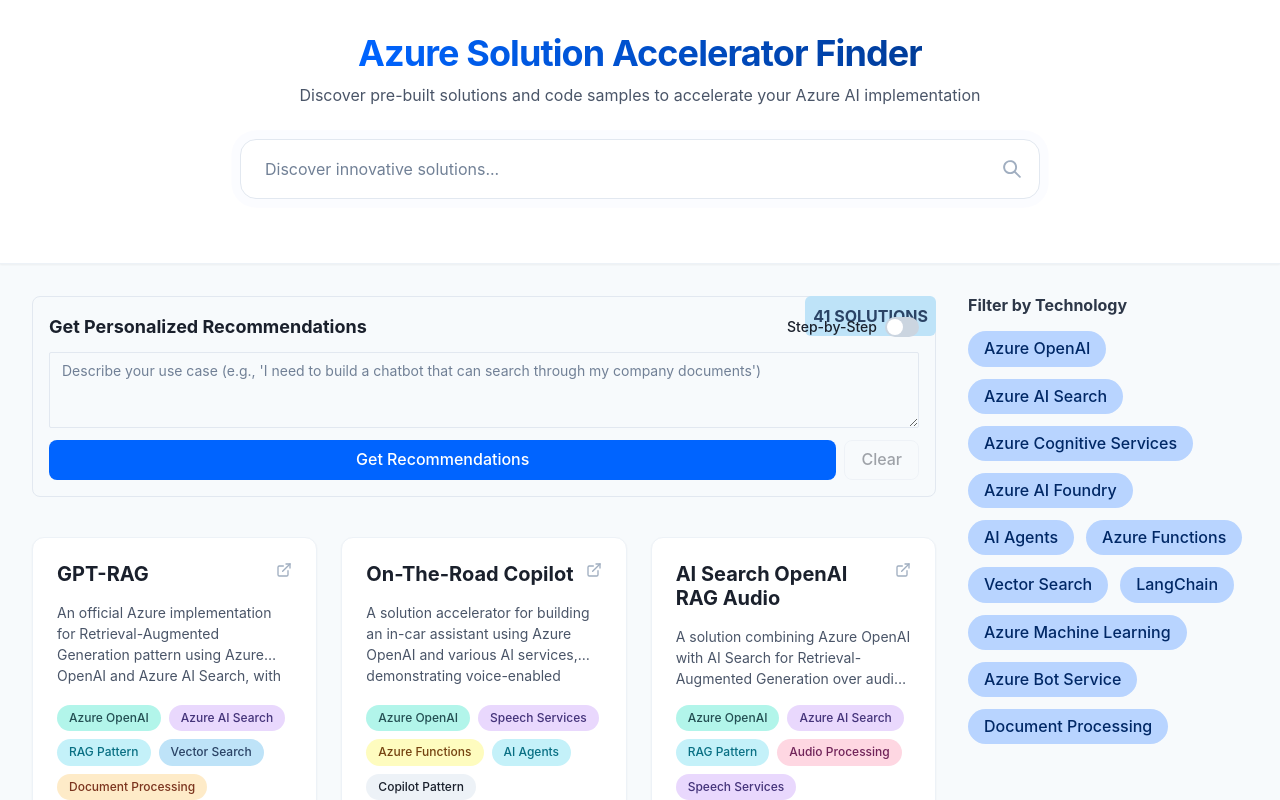
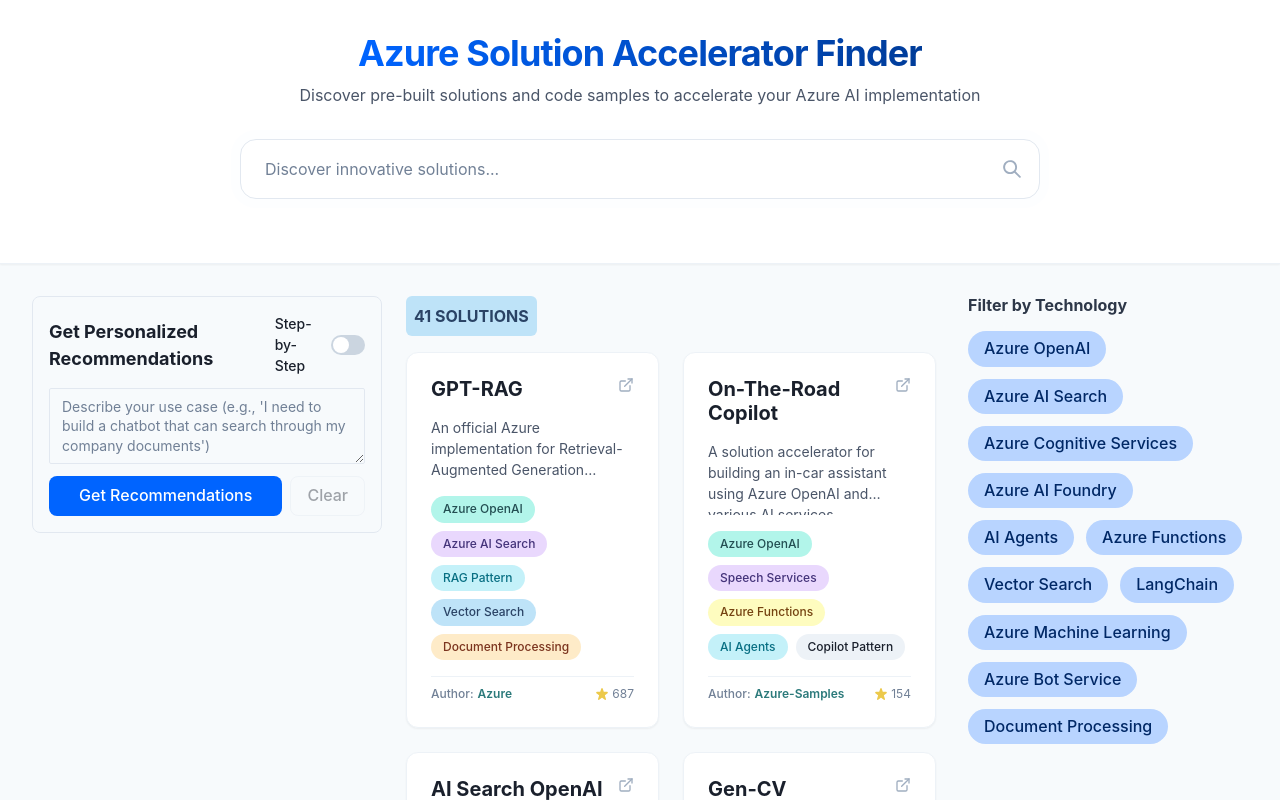
Before and after one commit to FlorKi610/accelerator-finder, a React (Create React App) app: page / in a window 1280 px wide. Shown: the top 800 px of the page. Built offline with nearby package versions, Linux system fonts and the light colour scheme.

Commit message:
Update layout: Move recommendation wizard to left side

```diff
--- a/src/components/AcceleratorList.tsx
+++ b/src/components/AcceleratorList.tsx
@@ -1,5 +1,5 @@
 import React, { useMemo, useState } from 'react';
-import { SimpleGrid, Text, VStack, Box, Button, Textarea, Badge, HStack, Switch, FormControl, FormLabel, Collapse } from '@chakra-ui/react';
+import { SimpleGrid, Text, VStack, Box, Button, Textarea, Badge, HStack, Switch, FormControl, FormLabel, Collapse, Grid, GridItem } from '@chakra-ui/react';
 import { AcceleratorCard } from './AcceleratorCard';
 import { RecommendationWizard } from './RecommendationWizard';
 
@@ -609,13 +609,10 @@
 
   return (
     <VStack spacing={6} width="100%" position="relative">
-      <Box position="absolute" top="0" right="0">
-        <Badge colorScheme="blue" fontSize="md" p={2} borderRadius="md">
-          {filteredAccelerators.length} Solutions
-        </Badge>
-      </Box>
-
-      <Box width="100%" p={4} borderWidth="1px" borderRadius="lg">
+      <Grid templateColumns={{ base: '1fr', lg: '350px 1fr' }} gap={6} width="100%">
+        {/* Left column: Recommendation wizard */}
+        <GridItem>
+          <Box p={4} borderWidth="1px" borderRadius="lg" position="sticky" top="4">
             <VStack spacing={3}>
               <HStack width="100%" justifyContent="space-between">
                 <Text fontSize="lg" fontWeight="bold">Get Personalized Recommendations</Text>
@@ -666,7 +663,6 @@
                   </Button>
                 </VStack>
               )}
-        </VStack>
 
               <Collapse in={useWizard && wizardVisible} animateOpacity>
                 <Box mt={4}>
@@ -685,19 +681,28 @@
                   ))}
                 </VStack>
               )}
+            </VStack>
+          </Box>
+        </GridItem>
+
+        {/* Right column: All accelerators */}
+        <GridItem>
+          <Box position="relative" mb={4}>
+            <Badge colorScheme="blue" fontSize="md" p={2} borderRadius="md">
+              {filteredAccelerators.length} Solutions
+            </Badge>
           </Box>
 
           {filteredAccelerators.length === 0 ? (
-        <VStack spacing={4} mt={8}>
+            <VStack spacing={4}>
               <Text fontSize="lg" color="gray.600">
                 No accelerators found matching your criteria.
               </Text>
             </VStack>
           ) : (
             <SimpleGrid
-          columns={{ base: 1, md: 2, lg: 3 }}
+              columns={{ base: 1, xl: 2 }}
               spacing={6}
-          mt={4}
               width="100%"
             >
               {filteredAccelerators.map((accelerator) => (
@@ -705,6 +710,8 @@
               ))}
             </SimpleGrid>
           )}
+        </GridItem>
+      </Grid>
     </VStack>
   );
 };
```
Lines whose indentation alone changed are shown as unchanged.
